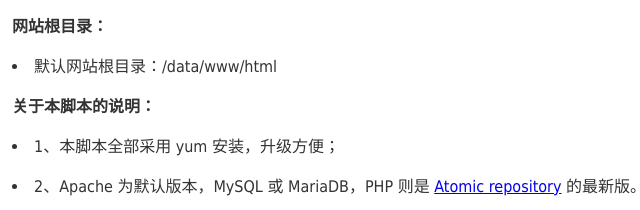
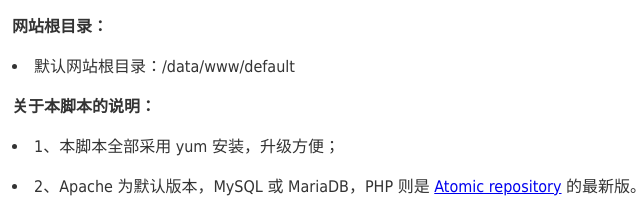
Before and after one commit to sspanel/lamp-yum, a plain HTML site: page conf/index.html in a window 1280 px wide. Shown: the part 471-681 px from the top of the page, 303-943 px from the left. Drawn offline with Linux system fonts and the light colour scheme.

Commit message:
Type miss

```diff
--- a/conf/index.html
+++ b/conf/index.html
@@ -35,7 +35,7 @@ font-family:"Microsoft YaHei",tahoma,arial,helvetica,sans-serif;
   <p align="left"><li>MySQL 或 MariaDB 命令：/etc/init.d/mysqld(start|stop|restart|reload|status)</li></p>
   <p align="left"><li>Apache 命令：/etc/init.d/httpd(start|stop|restart|reload|status)</li></p>
   <p align="left"><span class="STYLE1"><b>网站根目录：</b></span></p>
-  <p align="left"><li>默认网站根目录：/data/www/html</li></p>
+  <p align="left"><li>默认网站根目录：/data/www/default</li></p>
   <p align="left"><span class="STYLE1"><b>关于本脚本的说明：</b></span></p>
   <p align="left"><li>1、本脚本全部采用 yum 安装，升级方便；</li></p>
   <p align="left"><li>2、Apache 为默认版本，MySQL 或 MariaDB，PHP 则是 <a href="http://www.atomicorp.com/channels/atomic/" target="_blank">Atomic repository</a> 的最新版。</li></p>
```
